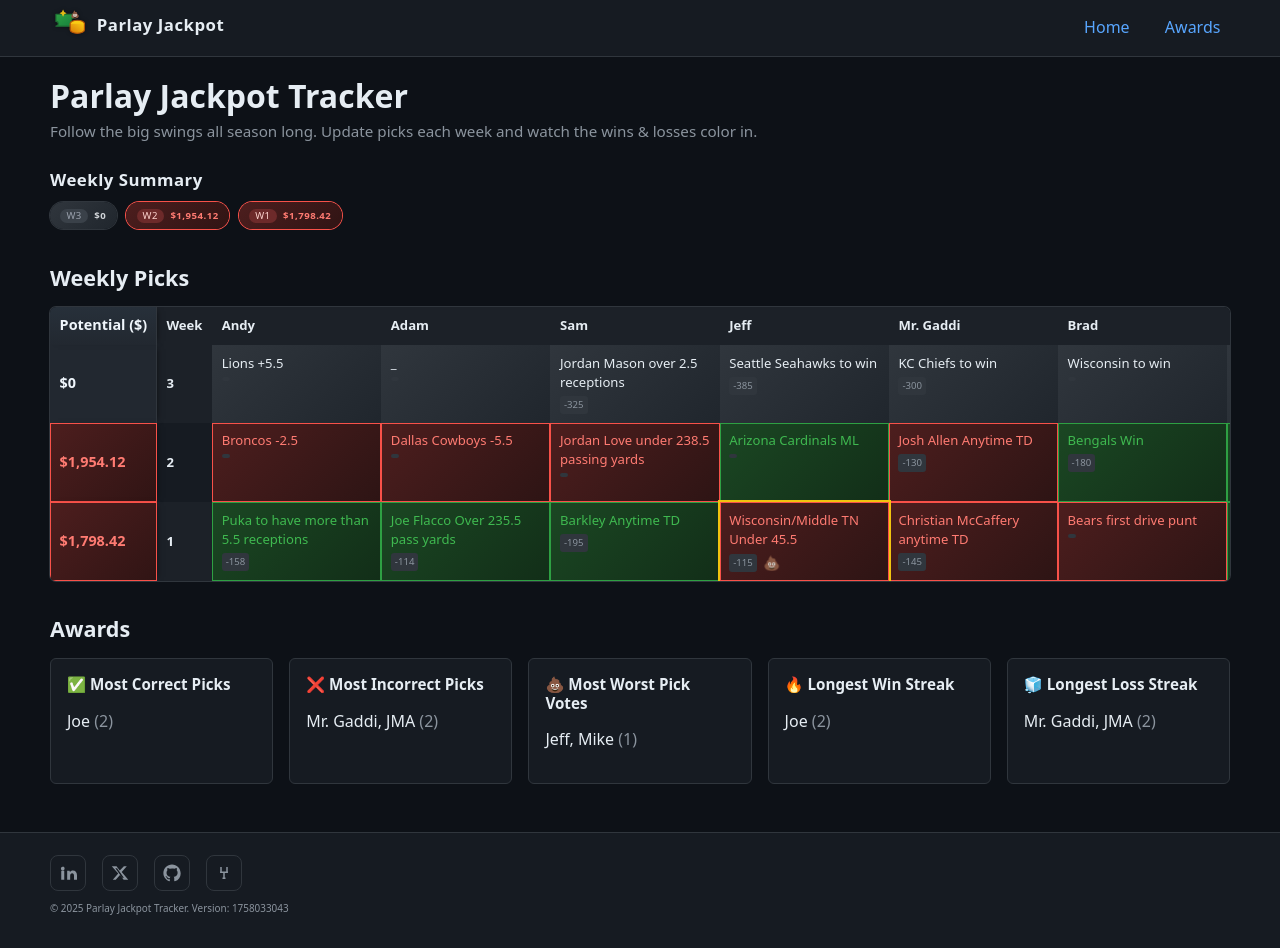
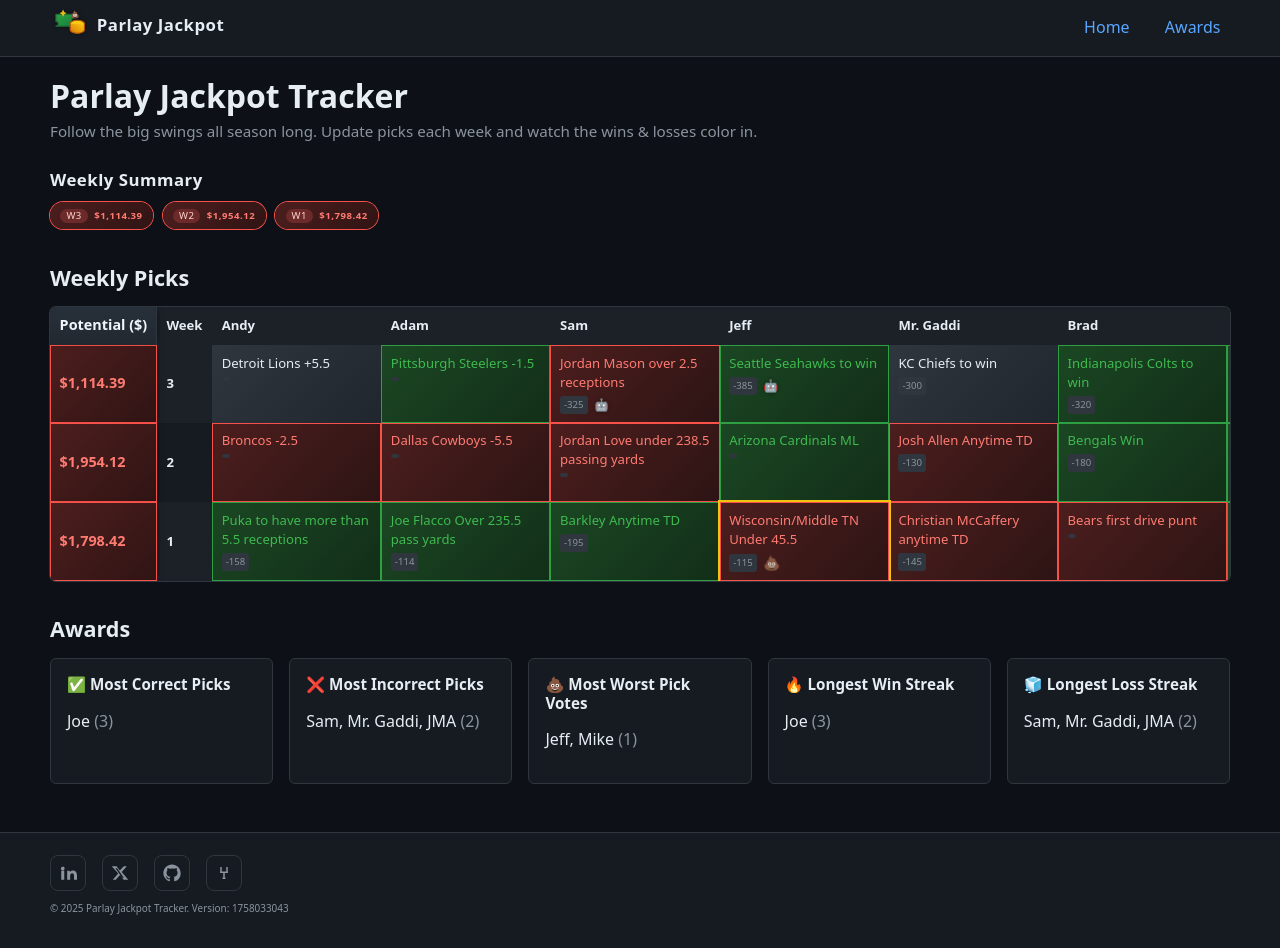
Before and after one commit to jeffmiller00/parlay_jackpot, a Jekyll site: the page built from index.markdown, in a window 1280 px wide. Built offline with Jekyll 4.4.1, drawn with Linux system fonts in a browser that asks for light colours.

Commit message:
Mid-day Sunday push.

```diff
--- a/_data/weeks.yml
+++ b/_data/weeks.yml
@@ -2,26 +2,26 @@
 version: 1758033043
 weeks:
   - week: 3
-    total_potential: 0
+    total_potential: 1114.39
     picks:
       andy:
-        pick: Lions  +5.5
+        pick: Detroit Lions  +5.5
         status: pending
         worst: false
         odds: ""
       adam:
-        pick: _
-        status: pending
+        pick: Pittsburgh Steelers -1.5
+        status: won
         worst: false
         odds: ""
       sam:
         pick: Jordan Mason over 2.5 receptions
-        status: pending
+        status: ai_lost
         worst: false
         odds: "-325"
       jeff:
         pick: Seattle Seahawks to win
-        status: pending
+        status: ai_won
         worst: false
         odds: "-385"
       mr_gaddi:
@@ -30,28 +30,28 @@ weeks:
         worst: false
         odds: "-300"
       brad:
-        pick: Wisconsin to win
-        status: pending
+        pick: Indianapolis Colts to win
+        status: won
         worst: false
-        odds: ""
+        odds: "-320"
       joe:
         pick: George Pickens over 3.5 receptions
-        status: pending
+        status: ai_won
         worst: false
         odds: "-138"
       jma:
         pick: Daniel Jones over 200 yards passing
-        status: pending
+        status: won
         worst: false
         odds: ""
       mike:
-        pick: _
-        status: pending
+        pick: Justin Jefferson Over 70.5 receiving yards
+        status: won
         worst: false
         odds: ""
       daniel:
         pick: Tampa Bay to win
-        status: pending
+        status: won
         worst: false
         odds: ""
   - week: 2
```
